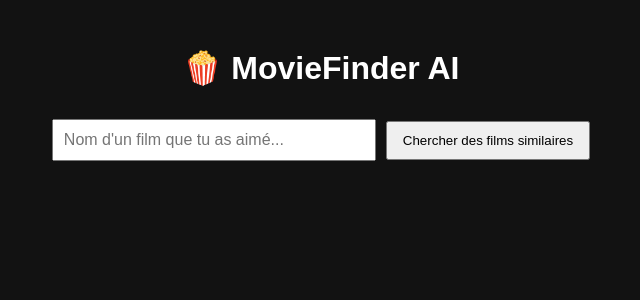
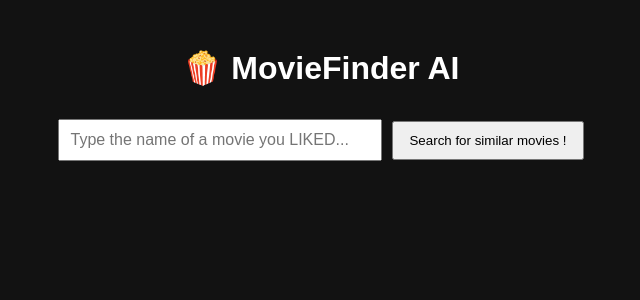
Before and after one commit to Julien-Rouzel/MovieRecommander, a React (Vite) app in the folder MovieRecommander/frontend/: page / in a window 1280 px wide. Shown: the top 300 px of the page, without its empty margins (319-959 px from the left). Built offline with nearby package versions, Linux system fonts and the light colour scheme.

Commit message:
Update App.jsx

```diff
--- a/MovieRecommander/frontend/src/App.jsx
+++ b/MovieRecommander/frontend/src/App.jsx
@@ -11,7 +11,7 @@ function App() {
       const response = await axios.get(`https://movierecommander-3xfc.onrender.com/recommendations/${movie}`);
       setResults(response.data);
     } catch (error) {
-      alert('Film introuvable ou erreur serveur.');
+      alert('Sorry, this movie could not be found :(');
     }
   };
 
@@ -20,11 +20,11 @@ function App() {
       <h1>🍿 MovieFinder AI</h1>
       <input
         type="text"
-        placeholder="Nom d'un film que tu as aimé..."
+        placeholder="Type the name of a movie you LIKED..."
         value={movie}
         onChange={(e) => setMovie(e.target.value)}
       />
-      <button onClick={searchMovies}>Chercher des films similaires</button>
+      <button onClick={searchMovies}>Search for similar movies !</button>
 
       <div className="movies">
         {results.map((film) => (
```
